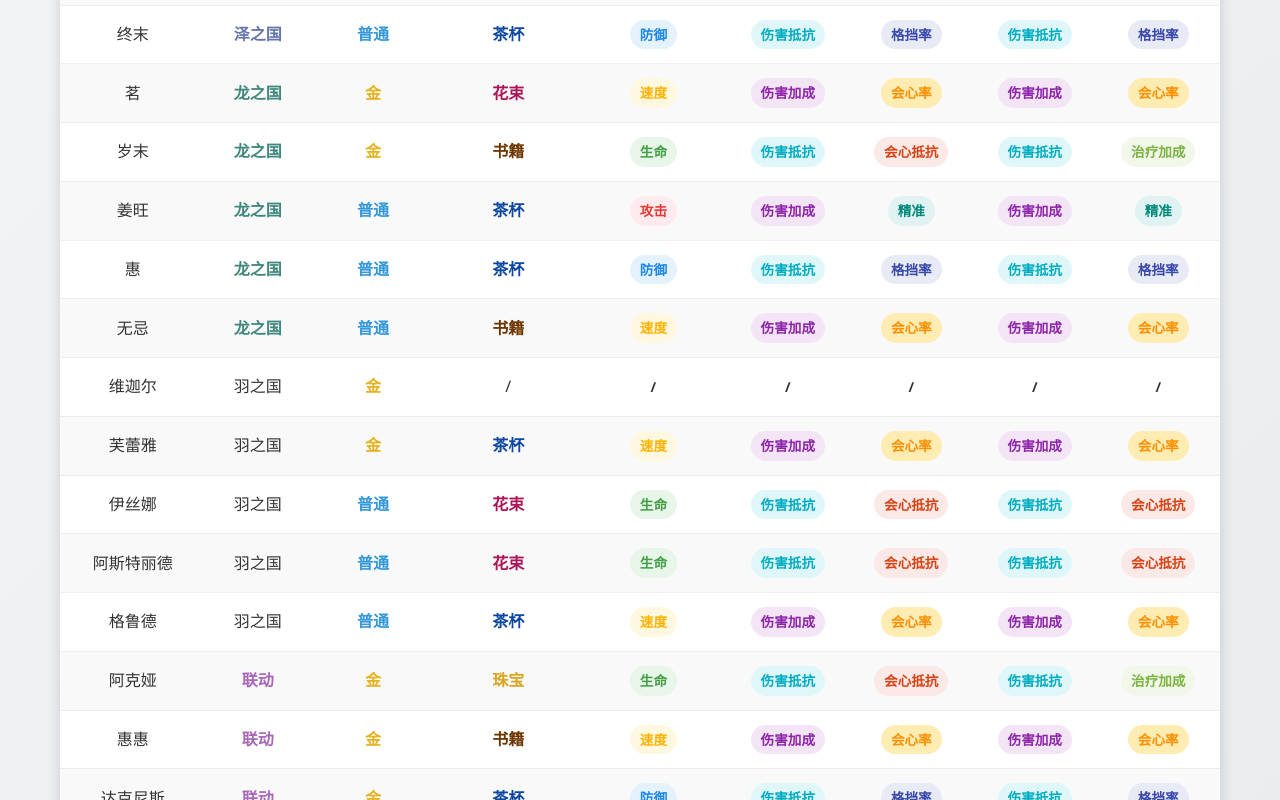
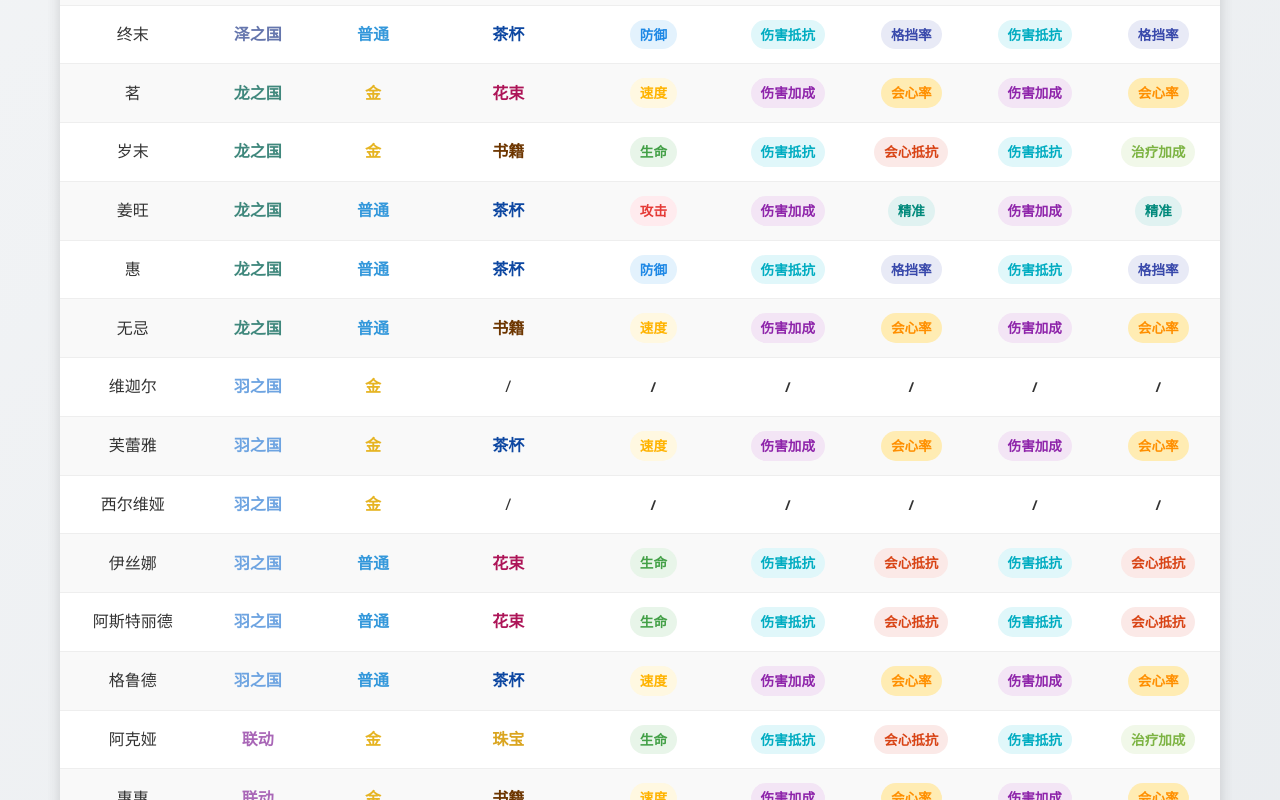
Before and after one commit to kleeb3961/TujidanSucha, a plain HTML site: page index.html in a window 1280 px wide. Shown: the part 2000-2800 px from the top of the page. Drawn offline with Linux system fonts and the light colour scheme.

Commit message:
Add files via upload

```diff
--- a/index.html
+++ b/index.html
@@ -393,10 +393,10 @@
             font-weight: 700;
         }
 
-        /* .city-yu {
-            color: #e6b422;
+        .city-yu {
+            color: #6ea4e1;
             font-weight: 700;
-        } */
+        }
 
         .city-link {
             color: #a967b7;
@@ -931,6 +931,17 @@
                 <td><span class="tag buff-crit">会心率</span></td>
             </tr>
             <tr>
+                <td>西尔维娅</td>
+                <td class="city-yu">羽之国</td>
+                <td class="rarity-gold">金</td>
+                <td>/</td>
+                <td><span class="tag">/</span></td>
+                <td><span class="tag">/</span></td>
+                <td><span class="tag">/</span></td>
+                <td><span class="tag">/</span></td>
+                <td><span class="tag">/</span></td>
+            </tr>
+            <tr>
                 <td>伊丝娜</td>
                 <td class="city-yu">羽之国</td>
                 <td class="rarity-normal">普通</td>
```
